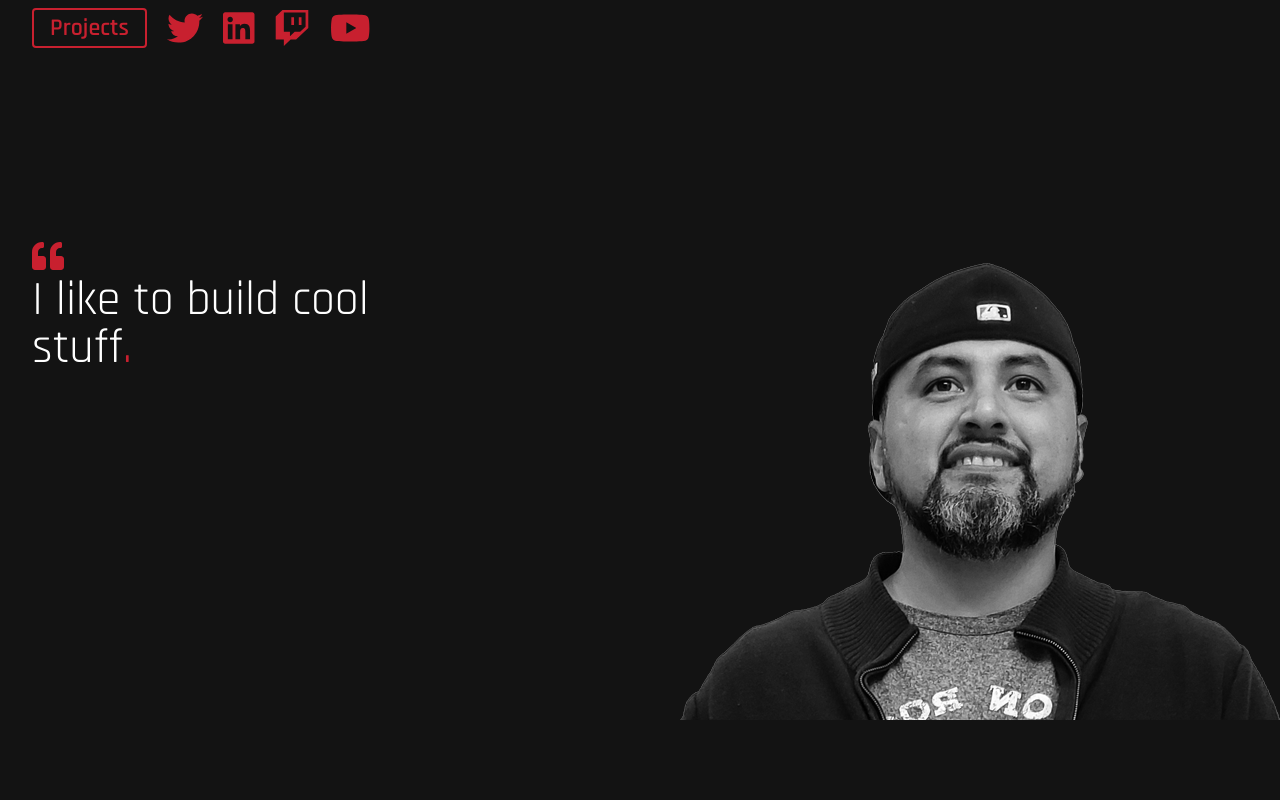
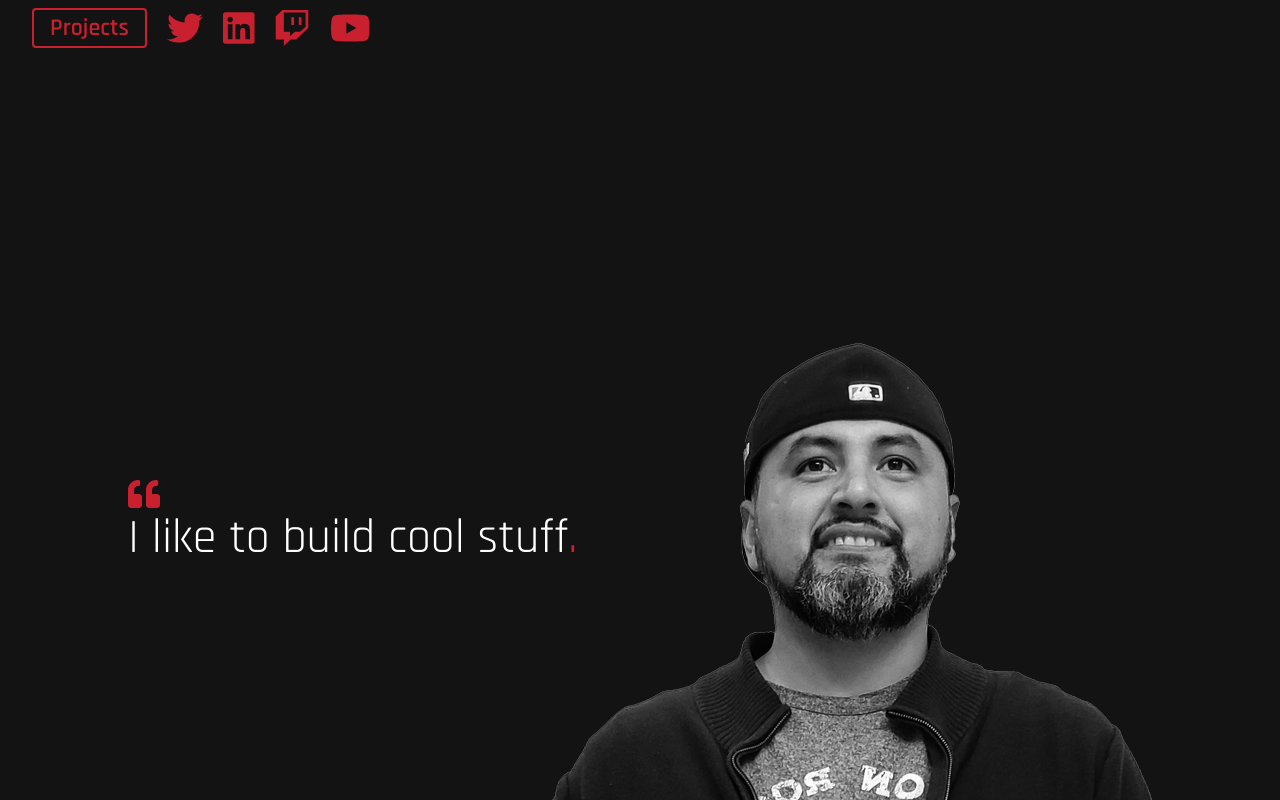
Before and after one commit to PudparK/pudpark-dev, a React (Create React App) app: page / in a window 1280 px wide. Shown: the part 537-1337 px from the top of the page. Before the commit the page ends 1257 px from the top, so only its background shows below. Built offline with nearby package versions, Linux system fonts and the light colour scheme.

Commit message:
Changed the height of bio-pic and centered on column the quote.

```diff
--- a/src/component/layout-component/HamburgerButton/styles.module.css
+++ b/src/component/layout-component/HamburgerButton/styles.module.css
@@ -1,18 +1,19 @@
 .HamburgerButton {
 	cursor: pointer;
 	height: 24px;
+	position: relative;
+	user-select: none;
 	width: 24px;
-	position: relative;
 	z-index: 101;
 }
 
 .HamburgerButton span {
+	background-color: var(--primary-red);
 	display: block;
-	width: 24px;
 	height: 3px;
-	background-color: var(--primary-red);
 	left: 0;
 	position: absolute;
+	width: 24px;
 }
 
 .isToggled {
--- a/src/index.css
+++ b/src/index.css
@@ -50,6 +50,13 @@ code {
   padding-right: 5%;
 }
 
+.pk-container-xl {
+  width: 100%;
+  margin: 0 auto;
+  padding-left: 5%;
+  padding-right: 5%;
+}
+
 @media screen and (min-width: 768px) {
   .pk-container {
     padding-left: 2.5%;
@@ -61,4 +68,12 @@ code {
   .pk-container {
     max-width: 1280px;
   }
+
+  .pk-container-xl {
+    max-width: 1024px;
+    margin: 0 auto;
+    height: 70vh;
+    padding-left: 0;
+    padding-right: 0;
+  }
 }
--- a/src/page/home/Home.jsx
+++ b/src/page/home/Home.jsx
@@ -1,33 +1,33 @@
-import React from "react";
-import { Link } from "react-router-dom";
-import "./Home.css";
+import React from 'react';
+import { Link } from 'react-router-dom';
+import './Home.css';
 
-import { FontAwesomeIcon } from "@fortawesome/react-fontawesome";
-import {
-  faTwitter,
-  faLinkedin,
-  faTwitch,
-  faYoutube,
-} from "@fortawesome/free-brands-svg-icons";
+import { FontAwesomeIcon } from '@fortawesome/react-fontawesome';
+import { faTwitter, faLinkedin, faTwitch, faYoutube } from '@fortawesome/free-brands-svg-icons';
 
-import { faQuoteLeft } from "@fortawesome/free-solid-svg-icons";
+import { faQuoteLeft } from '@fortawesome/free-solid-svg-icons';
 
-export default class Home extends React.Component {
-  render() {
+const Home = () => {
 	return (
-      <>
+		<React.Fragment>
 			<div className="pk-container h-screen flex flex-col justify-center">
-          <h3 className="text-base font-bold relative lg:text-xl cursor">
-            HELLO WORLD
-          </h3>
+				<h3 className="text-base font-bold relative lg:text-xl cursor">HELLO WORLD</h3>
 				<h1 className="text-red text-5xl sm:text-6xl font-bold">Paul Barrón</h1>
-          <p className="lg:w-3/4 text-3xl sm:text-5xl font-black leading-tight mb-6">I started out building <span className="html font-regular">HTML</span> moved on to <span className="css">CSS</span> and now I'm controlling the two w/ <span className="javascript">JS</span>.</p>
+				<p className="lg:w-3/4 text-3xl sm:text-5xl font-black leading-tight mb-6">
+					I started out building <span className="html font-regular">HTML</span> moved on to
+					<span className="css">CSS</span> and now I'm controlling the two w/
+					<span className="javascript">JS</span>.
+				</p>
 
 				<div className="home-heading text-red">
-
 					<ul className="flex flex-wrap items-center text-3xl lg:text-4xl">
 						<li className="block sm:inline-block">
-                <Link to="/projects" className="block sm:inline-block text-center sm:inline-block text-2xl font-semibold px-4 py-0 border-2 rounded border-red text-red hover:border-transparent hover:bg-red hover:text-black">Projects</Link>
+							<Link
+								to="/projects"
+								className="block sm:inline-block text-center sm:inline-block text-2xl font-semibold px-4 py-0 border-2 rounded border-red text-red hover:border-transparent hover:bg-red hover:text-black"
+							>
+								Projects
+							</Link>
 						</li>
 						<li>
 							<a href="https://twitter.com/Paul__132">
@@ -52,15 +52,11 @@ export default class Home extends React.Component {
 					</ul>
 				</div>
 			</div>
-        <div className="pk-container bio-pic">
-          <FontAwesomeIcon
-            icon={faQuoteLeft}
-            size="2x"
-            className="text-red"
-          />
+			<div className="pk-container-xl flex flex-col justify-center bio-pic">
+				<div className="">
+					<FontAwesomeIcon icon={faQuoteLeft} size="2x" className="text-red" />
 					<blockquote className="w-1/2 text-5xl leading-none">
-            I like to build cool <br />
-              stuff<span className="text-red">.</span>
+						I like to build cool stuff<span className="text-red">.</span>
 						{/* <span className="text-4xl inline-block">
                   <FontAwesomeIcon
                     icon={faAsterisk}
@@ -70,7 +66,9 @@ export default class Home extends React.Component {
                 </span> */}
 					</blockquote>
 				</div>
-      </>
+			</div>
+		</React.Fragment>
 	);
-  }
-}
+};
+
+export default Home;
```
Lines whose indentation alone changed are shown as unchanged.
